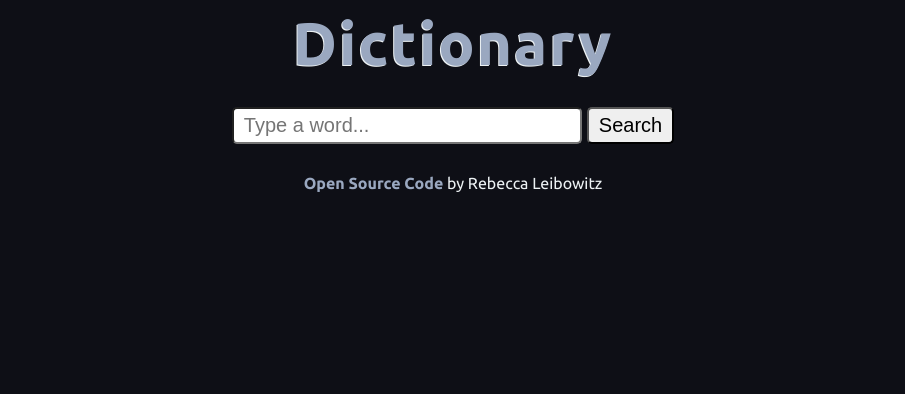
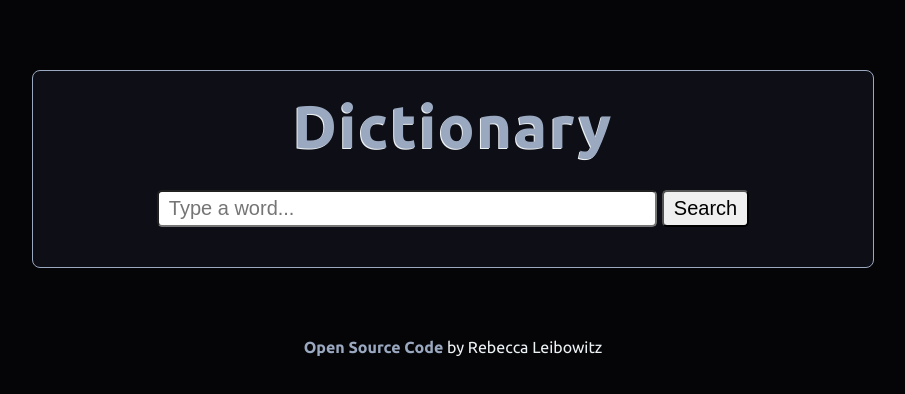
Before and after one commit to BEX-0/dictionary-react, a React (Create React App) app: page / in a window 1280 px wide. Shown: the top 394 px of the page, without its empty margins (187-1092 px from the left). Built offline with nearby package versions, Linux system fonts and the light colour scheme.

Commit message:
adjusted alignment and style of main component

```diff
--- a/src/App.css
+++ b/src/App.css
@@ -30,5 +30,9 @@
 
 .App main {
  max-width: 800px;
- margin: auto;
+ margin: 70px auto;
+ background-color: #0e0f16;
+ padding: 20px 20px 40px 20px;
+ border-radius: 8px;
+ border: 1px solid var(--primary-dark);
 }
--- a/src/App.js
+++ b/src/App.js
@@ -4,8 +4,8 @@ import Search from "./Search.js";
 function App() {
  return (
   <div className="App">
-   <h1>Dictionary</h1>
    <main>
+    <h1>Dictionary</h1>
     <Search />
    </main>
    <footer>
--- a/src/Meaning.css
+++ b/src/Meaning.css
@@ -1,5 +1,5 @@
 .Meaning {
- background-color: #161722;
+ background-color: rgba(255, 255, 255, 0.05);
  padding: 5px 10px;
  border-radius: 8px;
 }
--- a/src/Search.css
+++ b/src/Search.css
@@ -9,7 +9,7 @@
 }
 
 .Search input:first-child {
- max-width: 350px;
+ max-width: 500px;
  width: 100%;
  margin-right: 5px;
 }
--- a/src/index.css
+++ b/src/index.css
@@ -1,3 +1,3 @@
 body {
- background-color: #0e0f16;
+ background-color: #050508;
 }
```
